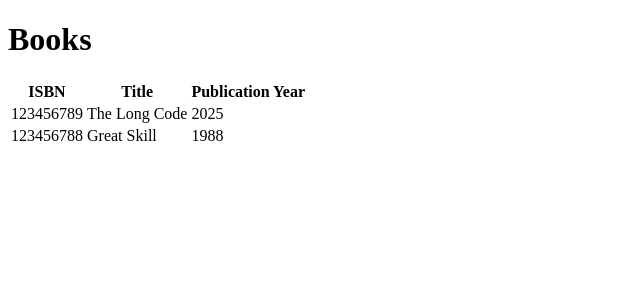
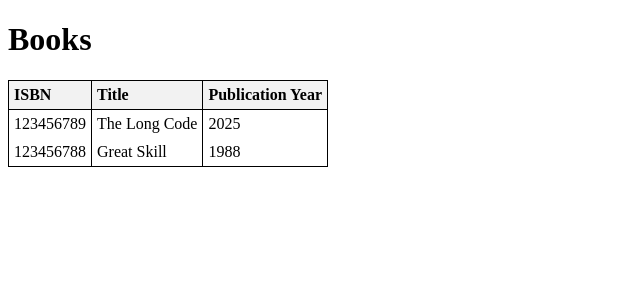
Before and after one commit to henrikhorn106/book-alchemy, a Flask app: page / in a window 1280 px wide. Shown: the top 300 px of the page, without its empty margins (0-640 px from the left). Run offline with Flask 3, Linux system fonts and the light colour scheme; data comes from the database, SQL or seed files in the repository.

Commit message:
Added styling

```diff
--- /dev/null
+++ b/static/style.css
@@ -0,0 +1,17 @@
+table, th {
+    border:1px solid black;
+    border-collapse: collapse;
+    text-align: left;
+}
+
+table, th, td {
+    padding: 5px;
+}
+
+th {
+    background-color: #f2f2f2;
+}
+
+td {
+    border-left: 1px solid black;
+}
--- a/templates/home.html
+++ b/templates/home.html
@@ -5,6 +5,7 @@
     <meta content="width=device-width, initial-scale=1.0" name="viewport">
     <meta content="ie=edge" http-equiv="X-UA-Compatible">
     <title>Books</title>
+    <link rel="stylesheet" href="{{ url_for('static', filename='style.css') }}">
 </head>
 <body>
 
```
